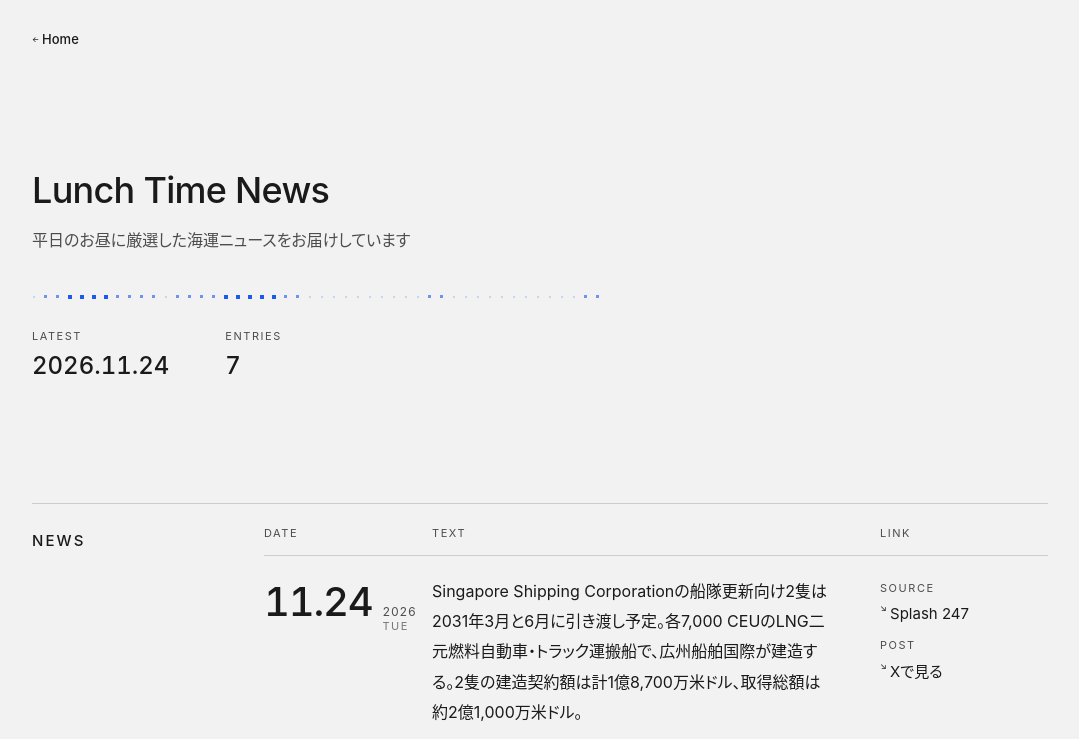
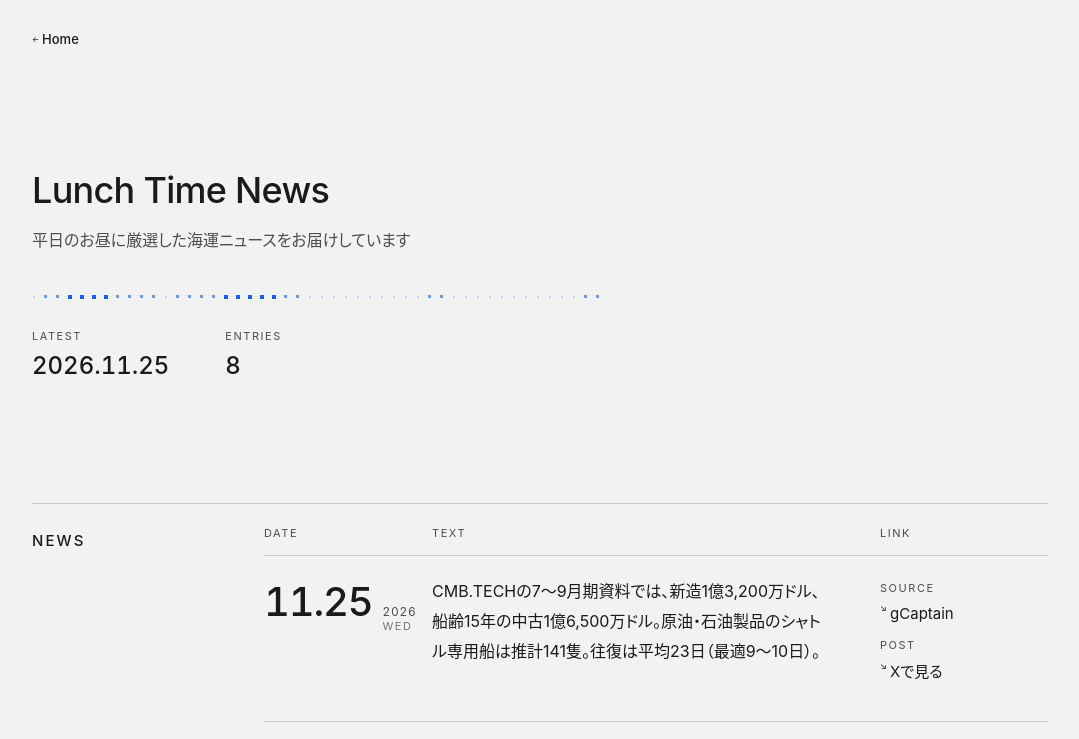
Before and after one commit to Marineman5/news, a plain HTML site: page index.html in a window 1280 px wide. Shown: the top 739 px of the page, without its empty margins (100-1179 px from the left). Drawn offline with Linux system fonts and the light colour scheme.

Commit message:
Add 2026-11-25 Lunch Time News entry

```diff
--- a/index.html
+++ b/index.html
@@ -17,8 +17,8 @@
   <p class="sub">平日のお昼に厳選した海運ニュースをお届けしています</p>
   <svg class="dots" viewBox="0 0 576 4" width="576" height="4" shape-rendering="crispEdges" aria-hidden="true" focusable="false"><path fill="#C6D4F6" d="M1 1h2v2h-2zM133 1h2v2h-2zM277 1h2v2h-2zM289 1h2v2h-2zM301 1h2v2h-2zM313 1h2v2h-2zM325 1h2v2h-2zM337 1h2v2h-2zM349 1h2v2h-2zM361 1h2v2h-2zM373 1h2v2h-2zM385 1h2v2h-2zM421 1h2v2h-2zM433 1h2v2h-2zM445 1h2v2h-2zM457 1h2v2h-2zM469 1h2v2h-2zM481 1h2v2h-2zM493 1h2v2h-2zM505 1h2v2h-2zM517 1h2v2h-2zM529 1h2v2h-2zM541 1h2v2h-2z"/><path fill="#6E94ED" d="M12 0h3v3h-3zM24 0h3v3h-3zM84 0h3v3h-3zM96 0h3v3h-3zM108 0h3v3h-3zM120 0h3v3h-3zM144 0h3v3h-3zM156 0h3v3h-3zM168 0h3v3h-3zM180 0h3v3h-3zM252 0h3v3h-3zM264 0h3v3h-3zM396 0h3v3h-3zM408 0h3v3h-3zM552 0h3v3h-3zM564 0h3v3h-3z"/><path fill="#1D5BED" d="M36 0h4v4h-4zM48 0h4v4h-4zM60 0h4v4h-4zM72 0h4v4h-4zM192 0h4v4h-4zM204 0h4v4h-4zM216 0h4v4h-4zM228 0h4v4h-4zM240 0h4v4h-4z"/></svg>
   <dl class="meta">
-    <div><dt>LATEST</dt><dd class="no"><time datetime="2026-11-24">2026.11.24</time></dd></div>
-    <div><dt>ENTRIES</dt><dd class="no">7</dd></div>
+    <div><dt>LATEST</dt><dd class="no"><time datetime="2026-11-25">2026.11.25</time></dd></div>
+    <div><dt>ENTRIES</dt><dd class="no">8</dd></div>
   </dl>
 </section>
 
@@ -27,6 +27,11 @@
   <table>
     <thead><tr><th scope="col">DATE</th><th scope="col">TEXT</th><th scope="col">LINK</th></tr></thead>
     <tbody>
+    <tr id="2026-11-25-01" class="s-published">
+      <td class="no"><a class="anc" href="#2026-11-25-01" aria-label="2026-11-25 の固定リンク"><time datetime="2026-11-25"><span class="md no">11.25</span><span class="yr no">2026</span><span class="wd">WED</span></time></a></td>
+      <td class="t"><div class="tx"><p>CMB.TECHの7〜9月期資料では、新造1億3,200万ドル、船齢15年の中古1億6,500万ドル。原油・石油製品のシャトル専用船は推計141隻。往復は平均23日（最適9〜10日）。</p></div></td>
+      <td class="d"><ul class="lk"><li><span class="lk-k">SOURCE</span><a href="https://gcaptain.com/used-supertankers-now-cost-more-than-new-ships-as-hormuz-war-upends-shipping-markets/" rel="noopener"><span class="lbl"><span class="ar" aria-hidden="true">↘</span>gCaptain</span></a></li><li><span class="lk-k">POST</span><a href="https://x.com/marine_man5/status/2125433725156786337" rel="noopener"><span class="lbl"><span class="ar" aria-hidden="true">↘</span>Xで見る</span></a></li></ul></td>
+    </tr>
     <tr id="2026-11-24-01" class="s-published">
       <td class="no"><a class="anc" href="#2026-11-24-01" aria-label="2026-11-24 の固定リンク"><time datetime="2026-11-24"><span class="md no">11.24</span><span class="yr no">2026</span><span class="wd">TUE</span></time></a></td>
       <td class="t"><div class="tx"><p>Singapore Shipping Corporationの船隊更新向け2隻は2031年3月と6月に引き渡し予定。各7,000 CEUのLNG二元燃料自動車・トラック運搬船で、広州船舶国際が建造する。2隻の建造契約額は計1億8,700万米ドル、取得総額は約2億1,000万米ドル。</p></div></td>
```
